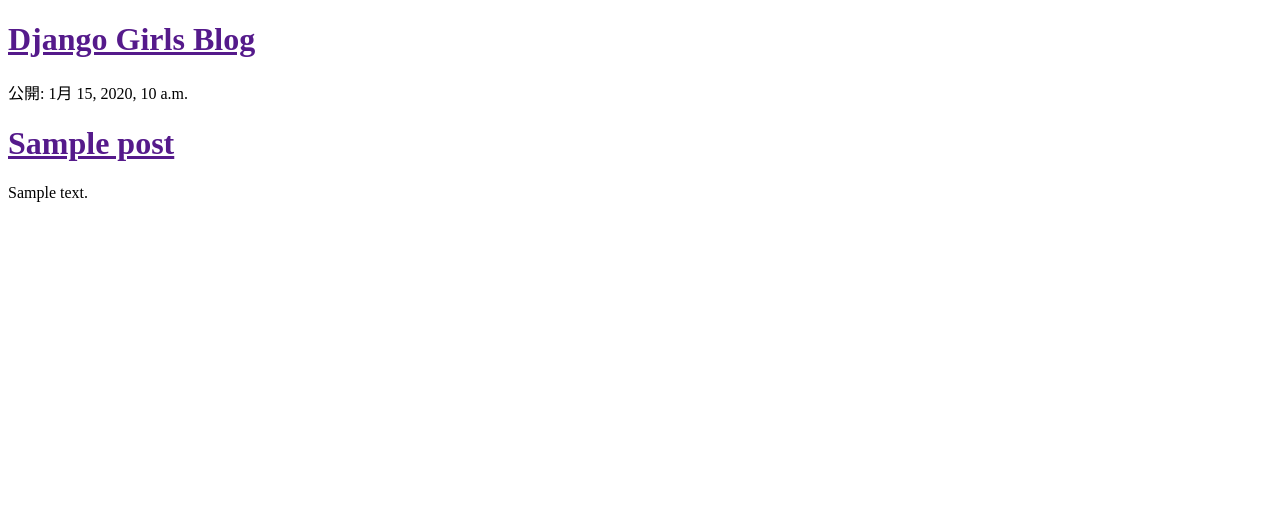
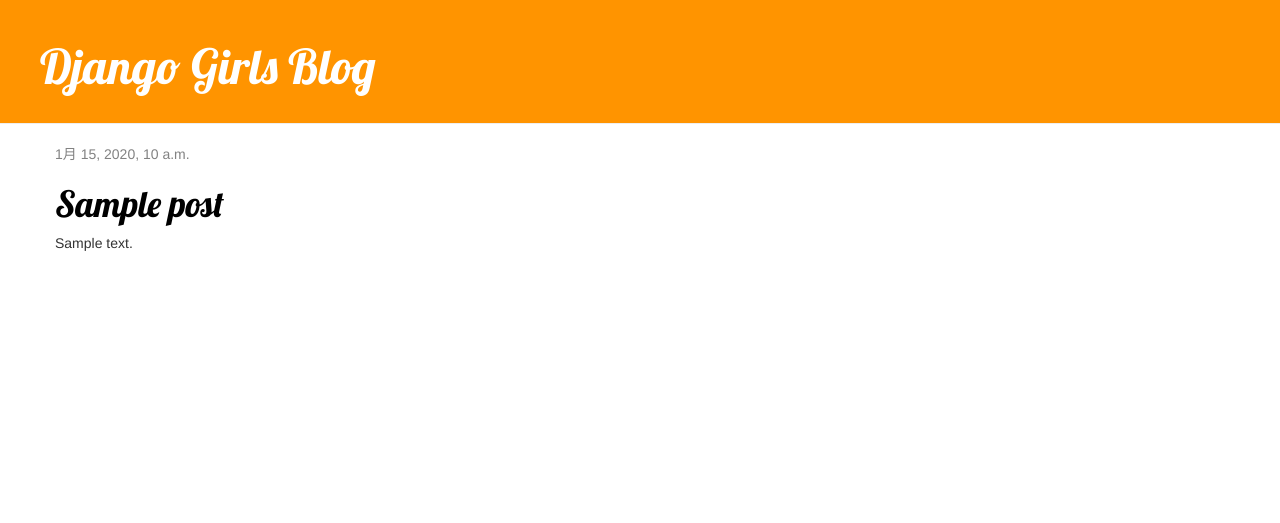
Before and after one commit to dev001hajipro/my-first-blog, a Django app: template blog/templates/blog/post_list.html in a window 1280 px wide. Shown: the top 523 px of the page. Run offline with Django 3.2, Linux system fonts and the light colour scheme; the template is opened without the code that fills it: values that come from a table or form of the project are taken from there, others are empty; tables that the repository leaves empty hold one stand-in row (values such as "Sample post"); some libraries are stand-ins or nearby versions.

Commit message:
add static files

```diff
--- a/blog/templates/blog/post_list.html
+++ b/blog/templates/blog/post_list.html
@@ -1,3 +1,4 @@
+{% load staticfiles %}
 <!DOCTYPE html>
 <html lang="en">
 <head>
@@ -5,17 +6,30 @@
     <meta name="viewport" content="width=device-width, initial-scale=1.0">
     <meta http-equiv="X-UA-Compatible" content="ie=edge">
     <title>Django Girls ブログ</title>
+    <link href="http://fonts.googleapis.com/css?family=Lobster&subset=latin,latin-ext" rel="stylesheet" type="text/css">
+
+    <link rel="stylesheet" href="//maxcdn.bootstrapcdn.com/bootstrap/3.2.0/css/bootstrap.min.css">
+    <link rel="stylesheet" href="//maxcdn.bootstrapcdn.com/bootstrap/3.2.0/css/bootstrap-theme.min.css">
+    <link rel="stylesheet" href="{% static 'css/blog.css' %}">
 </head>
 <body>
-    <div>
-        <h1><a href="">Django Girls Blog</a></h1>
+    <div class="page-header">
+        <h1><a href="/">Django Girls Blog</a></h1>
     </div>
-    {% for post in posts %}
-        <div>
-            <p>公開: {{ post.published_date }}</p>
-            <h1><a href="">{{ post.title }}</a></h1>
-            <p>{{ post.text|linebreaks }}</p>
+    <div class="content container">
+            <div class="row">
+                <div class="col-md-8">
+                    {% for post in posts %}
+                        <div class="post">
+                            <div class="date">
+                                {{ post.published_date }}
+                            </div>
+                            <h1><a href="">{{ post.title }}</a></h1>
+                            <p>{{ post.text|linebreaks }}</p>
+                        </div>
+                    {% endfor %}
+                </div>
+            </div>
         </div>
-    {% endfor %}
 </body>
 </html>
--- a/mysite/settings.py
+++ b/mysite/settings.py
@@ -141,3 +141,7 @@ try:
     from .local_settings import *
 except ImportError:
     pass
+
+STATICFILES_DIRS = (
+    os.path.join(BASE_DIR, "static"),
+)
--- /dev/null
+++ b/static/css/blog.css
@@ -0,0 +1,49 @@
+.page-header {
+    background-color: #ff9400;
+    margin-top: 0;
+    padding: 20px 20px 20px 40px;
+}
+
+.page-header h1,
+.page-header h1 a,
+.page-header h1 a:visited,
+.page-header h1 a:active {
+    color: #ffffff;
+    font-size: 36pt;
+    text-decoration: none;
+}
+
+.content {
+    margin-left: 40px;
+}
+
+h1, h2, h3, h4 {
+    font-family: 'Lobster', cursive;
+}
+
+.date {
+    color: #828282;
+}
+
+.save {
+    float: right;
+}
+
+.post-form textarea, .post-form input {
+    width: 100%;
+}
+
+.top-menu, .top-menu:hover, .top-menu:visited {
+    color: #ffffff;
+    float: right;
+    font-size: 26pt;
+    margin-right: 20px;
+}
+
+.post {
+    margin-bottom: 70px;
+}
+
+.post h1 a, .post h1 a:visited {
+    color: #000000;
+}
```
